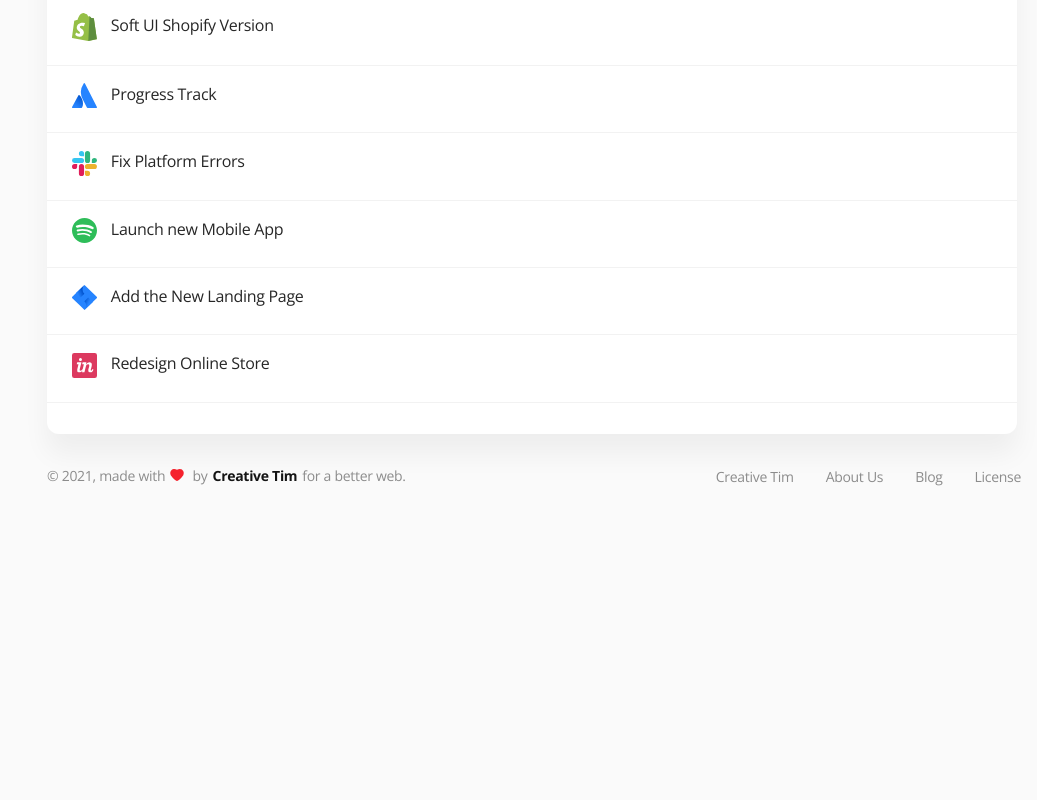
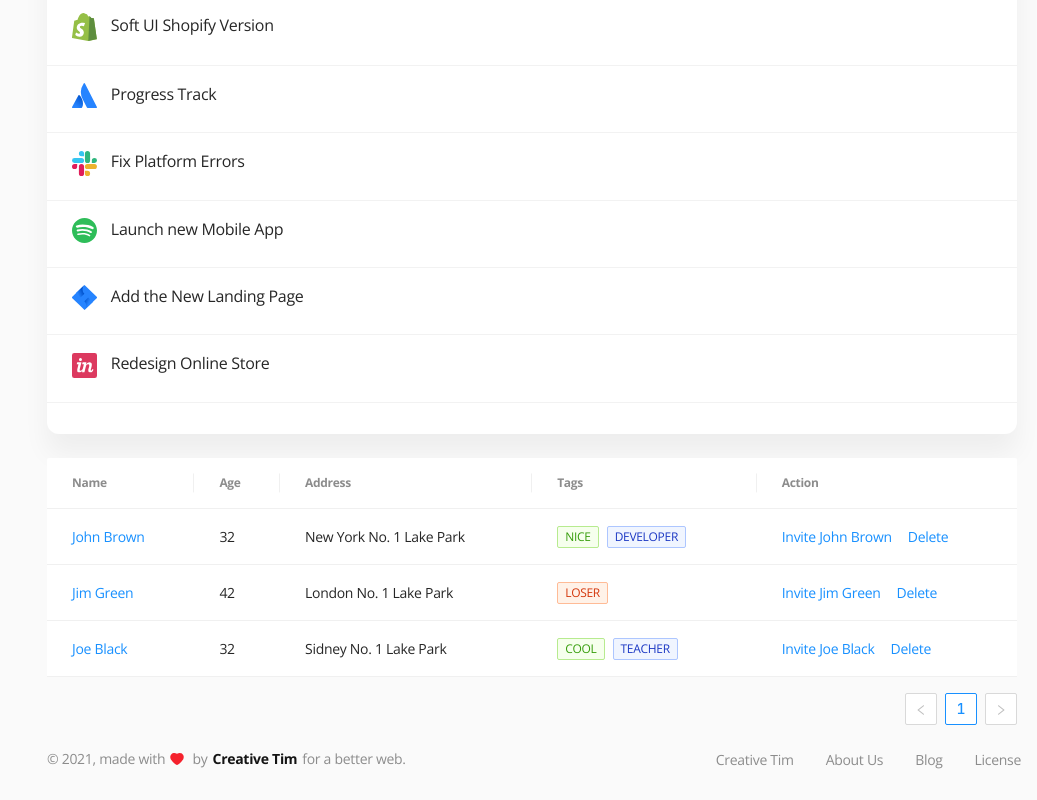
Before and after one commit to chingu-voyages/v43-tier2-team-13, a React (Create React App) app: page /dashboard in a window 1280 px wide. Shown: the part 837-1637 px from the top of the page, without its empty margins (243-1280 px from the left). Before the commit the page ends 1353 px from the top, so only its background shows below. Built offline with nearby package versions, Linux system fonts and the light colour scheme.

Commit message:
insert sample table component for testing

```diff
--- a/src/pages/Home.js
+++ b/src/pages/Home.js
@@ -21,7 +21,17 @@ import {
   Progress,
   Upload,
   message,
-} from 'antd';
+  Button,
+  Timeline,
+  Radio,
+} from "antd";
+import {
+  ToTopOutlined,
+  MenuUnfoldOutlined,
+  RightOutlined,
+} from "@ant-design/icons";
+import Paragraph from "antd/lib/typography/Paragraph";
+import { Table, Tag, Space } from 'antd';
 
 import Echart from '../components/chart/EChart';
 import LineChart from '../components/chart/LineChart';
@@ -334,6 +344,81 @@ function Home() {
     },
   };
 
+//Watchlist table data
+
+const columns = [
+  {
+    title: 'Name',
+    dataIndex: 'name',
+    key: 'name',
+    render: text => <a>{text}</a>,
+  },
+  {
+    title: 'Age',
+    dataIndex: 'age',
+    key: 'age',
+  },
+  {
+    title: 'Address',
+    dataIndex: 'address',
+    key: 'address',
+  },
+  {
+    title: 'Tags',
+    key: 'tags',
+    dataIndex: 'tags',
+    render: tags => (
+      <>
+        {tags.map(tag => {
+          let color = tag.length > 5 ? 'geekblue' : 'green';
+          if (tag === 'loser') {
+            color = 'volcano';
+          }
+          return (
+            <Tag color={color} key={tag}>
+              {tag.toUpperCase()}
+            </Tag>
+          );
+        })}
+      </>
+    ),
+  },
+  {
+    title: 'Action',
+    key: 'action',
+    render: (text, record) => (
+      <Space size="middle">
+        <a>Invite {record.name}</a>
+        <a>Delete</a>
+      </Space>
+    ),
+  },
+];
+
+const data = [
+  {
+    key: '1',
+    name: 'John Brown',
+    age: 32,
+    address: 'New York No. 1 Lake Park',
+    tags: ['nice', 'developer'],
+  },
+  {
+    key: '2',
+    name: 'Jim Green',
+    age: 42,
+    address: 'London No. 1 Lake Park',
+    tags: ['loser'],
+  },
+  {
+    key: '3',
+    name: 'Joe Black',
+    age: 32,
+    address: 'Sidney No. 1 Lake Park',
+    tags: ['cool', 'teacher'],
+  },
+];
+
   return (
     <>
       <div className="layout-content">
@@ -434,6 +519,8 @@ function Home() {
             </Card>
           </Col>
         </Row>
+
+        <Table className="watchlist-table" columns={columns} dataSource={data} />
       </div>
     </>
   );
```
